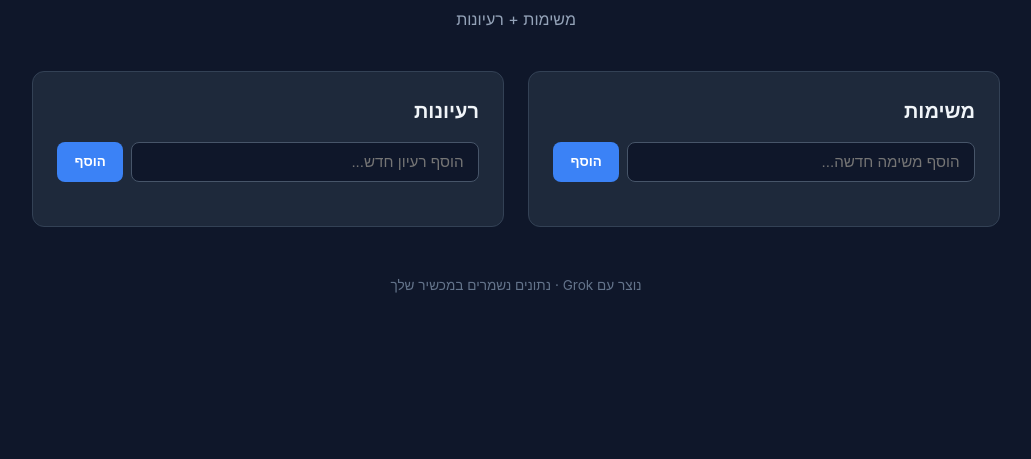
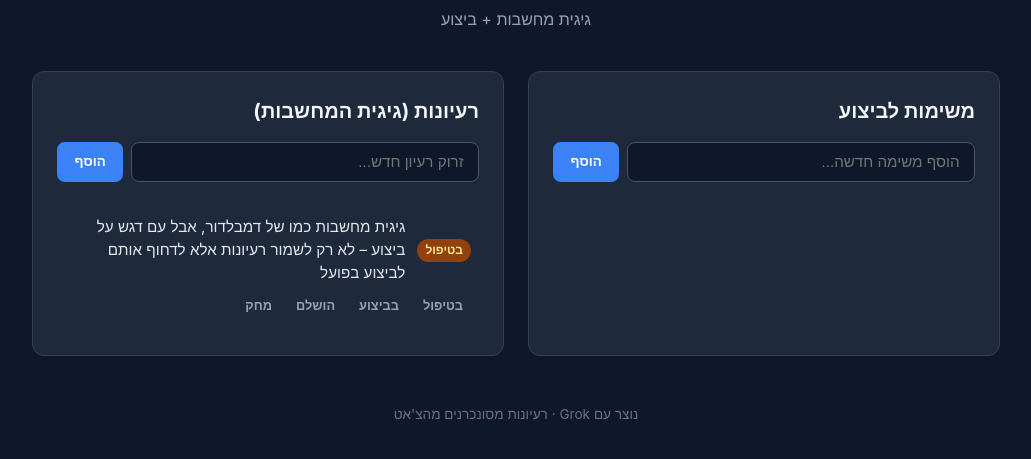
Before and after one commit to avichairaz-hue/personal-dashboard, a plain HTML site: page index.html in a window 1280 px wide. Shown: the part 77-536 px from the top of the page, without its empty margins (124-1155 px from the left). Drawn offline with Linux system fonts and the light colour scheme.

Commit message:
Upgrade: Ideas with status + first idea (Pensieve + execution)

```diff
--- a/app.js
+++ b/app.js
@@ -1,12 +1,30 @@
-// טעינת נתונים מ-localStorage
-let tasks = JSON.parse(localStorage.getItem('tasks') || '[]');
-let ideas = JSON.parse(localStorage.getItem('ideas') || '[]');
+// === נתונים התחלתיים (מסונכרנים מהצ'אט עם Grok) ===
+const INITIAL_IDEAS = [
+  {
+    id: 1,
+    text: "גיגית מחשבות כמו של דמבלדור, אבל עם דגש על ביצוע – לא רק לשמור רעיונות אלא לדחוף אותם לביצוע בפועל",
+    status: "progress" // new | progress | execution | done
+  }
+];
 
-// הצגה ראשונית
+const INITIAL_TASKS = [];
+
+// טעינה
+let tasks = JSON.parse(localStorage.getItem('tasks') || 'null') || INITIAL_TASKS;
+let ideas = JSON.parse(localStorage.getItem('ideas') || 'null') || INITIAL_IDEAS;
+
+// אם אין כלום ב-localStorage, נשמור את ההתחלתיים
+if (!localStorage.getItem('ideas')) {
+  localStorage.setItem('ideas', JSON.stringify(ideas));
+}
+if (!localStorage.getItem('tasks')) {
+  localStorage.setItem('tasks', JSON.stringify(tasks));
+}
+
 renderTasks();
 renderIdeas();
 
-// משימות
+// === משימות ===
 function addTask() {
   const input = document.getElementById('taskInput');
   const text = input.value.trim();
@@ -38,9 +56,11 @@ function renderTasks() {
   const list = document.getElementById('taskList');
   list.innerHTML = tasks.map(task => `
     <li class="${task.done ? 'done' : ''}">
-      <input type="checkbox" ${task.done ? 'checked' : ''} onchange="toggleTask(${task.id})">
-      <span>${escapeHtml(task.text)}</span>
-      <button class="delete-btn" onclick="deleteTask(${task.id})">מחק</button>
+      <div class="idea-header">
+        <input type="checkbox" ${task.done ? 'checked' : ''} onchange="toggleTask(${task.id})">
+        <span>${escapeHtml(task.text)}</span>
+        <button class="delete-btn" onclick="deleteTask(${task.id})">מחק</button>
+      </div>
     </li>
   `).join('');
 }
@@ -49,17 +69,26 @@ function saveTasks() {
   localStorage.setItem('tasks', JSON.stringify(tasks));
 }
 
-// רעיונות
+// === רעיונות ===
 function addIdea() {
   const input = document.getElementById('ideaInput');
   const text = input.value.trim();
   if (!text) return;
 
-  ideas.push({ id: Date.now(), text });
+  ideas.unshift({ id: Date.now(), text, status: 'new' });
   saveIdeas();
   renderIdeas();
   input.value = '';
   input.focus();
+}
+
+function updateIdeaStatus(id, status) {
+  const idea = ideas.find(i => i.id === id);
+  if (idea) {
+    idea.status = status;
+    saveIdeas();
+    renderIdeas();
+  }
 }
 
 function deleteIdea(id) {
@@ -68,12 +97,30 @@ function deleteIdea(id) {
   renderIdeas();
 }
 
+function getStatusLabel(status) {
+  const map = {
+    new: 'חדש',
+    progress: 'בטיפול',
+    execution: 'בביצוע',
+    done: 'הושלם'
+  };
+  return map[status] || status;
+}
+
 function renderIdeas() {
   const list = document.getElementById('ideaList');
   list.innerHTML = ideas.map(idea => `
     <li>
-      <span>${escapeHtml(idea.text)}</span>
-      <button class="delete-btn" onclick="deleteIdea(${idea.id})">מחק</button>
+      <div class="idea-header">
+        <span class="status status-${idea.status}">${getStatusLabel(idea.status)}</span>
+        <span>${escapeHtml(idea.text)}</span>
+      </div>
+      <div class="actions">
+        <button class="action-btn" onclick="updateIdeaStatus(${idea.id}, 'progress')">בטיפול</button>
+        <button class="action-btn" onclick="updateIdeaStatus(${idea.id}, 'execution')">בביצוע</button>
+        <button class="action-btn" onclick="updateIdeaStatus(${idea.id}, 'done')">הושלם</button>
+        <button class="delete-btn" onclick="deleteIdea(${idea.id})">מחק</button>
+      </div>
     </li>
   `).join('');
 }
--- a/index.html
+++ b/index.html
@@ -10,13 +10,13 @@
   <div class="container">
     <header>
       <h1>הדשבורד שלי</h1>
-      <p class="subtitle">משימות + רעיונות</p>
+      <p class="subtitle">גיגית מחשבות + ביצוע</p>
     </header>
 
     <div class="grid">
       <!-- משימות -->
       <section class="card">
-        <h2>משימות</h2>
+        <h2>משימות לביצוע</h2>
         <div class="input-row">
           <input type="text" id="taskInput" placeholder="הוסף משימה חדשה...">
           <button onclick="addTask()">הוסף</button>
@@ -26,9 +26,9 @@
 
       <!-- רעיונות -->
       <section class="card">
-        <h2>רעיונות</h2>
+        <h2>רעיונות (גיגית המחשבות)</h2>
         <div class="input-row">
-          <input type="text" id="ideaInput" placeholder="הוסף רעיון חדש...">
+          <input type="text" id="ideaInput" placeholder="זרוק רעיון חדש...">
           <button onclick="addIdea()">הוסף</button>
         </div>
         <ul id="ideaList" class="list"></ul>
@@ -36,7 +36,7 @@
     </div>
 
     <footer>
-      <p>נוצר עם Grok · נתונים נשמרים במכשיר שלך</p>
+      <p>נוצר עם Grok · רעיונות מסונכרנים מהצ'אט</p>
     </footer>
   </div>
 
--- a/style.css
+++ b/style.css
@@ -101,9 +101,9 @@ button:hover {
 
 .list li {
   display: flex;
-  align-items: center;
-  gap: 0.75rem;
-  padding: 0.7rem 0.5rem;
+  flex-direction: column;
+  gap: 0.4rem;
+  padding: 0.9rem 0.5rem;
   border-bottom: 1px solid #334155;
   font-size: 0.95rem;
 }
@@ -112,29 +112,45 @@ button:hover {
   border-bottom: none;
 }
 
+.idea-header {
+  display: flex;
+  align-items: center;
+  gap: 0.75rem;
+}
+
 .list li.done span {
   text-decoration: line-through;
   color: #64748b;
 }
 
-.list input[type="checkbox"] {
-  width: 18px;
-  height: 18px;
-  accent-color: #3b82f6;
+.status {
+  font-size: 0.75rem;
+  padding: 0.15rem 0.5rem;
+  border-radius: 999px;
+  font-weight: 600;
+}
+
+.status-new { background: #1e40af; color: #bfdbfe; }
+.status-progress { background: #92400e; color: #fde68a; }
+.status-execution { background: #065f46; color: #a7f3d0; }
+.status-done { background: #374151; color: #d1d5db; }
+
+.delete-btn, .action-btn {
+  background: transparent;
+  color: #94a3b8;
+  padding: 0.2rem 0.5rem;
+  font-size: 0.8rem;
+  border: none;
   cursor: pointer;
 }
 
-.delete-btn {
-  margin-right: auto;
-  background: transparent;
-  color: #94a3b8;
-  padding: 0.25rem 0.5rem;
-  font-size: 0.85rem;
-}
+.delete-btn:hover { color: #f87171; }
+.action-btn:hover { color: #60a5fa; }
 
-.delete-btn:hover {
-  color: #f87171;
-  background: transparent;
+.actions {
+  display: flex;
+  gap: 0.5rem;
+  margin-top: 0.25rem;
 }
 
 footer {
```
